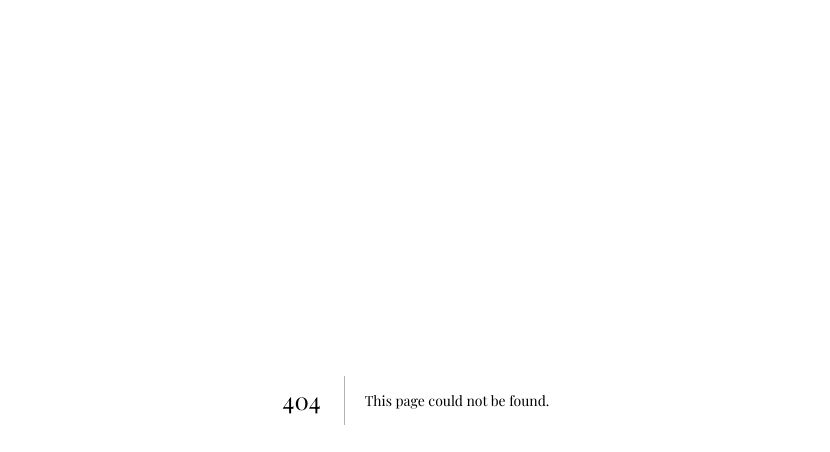
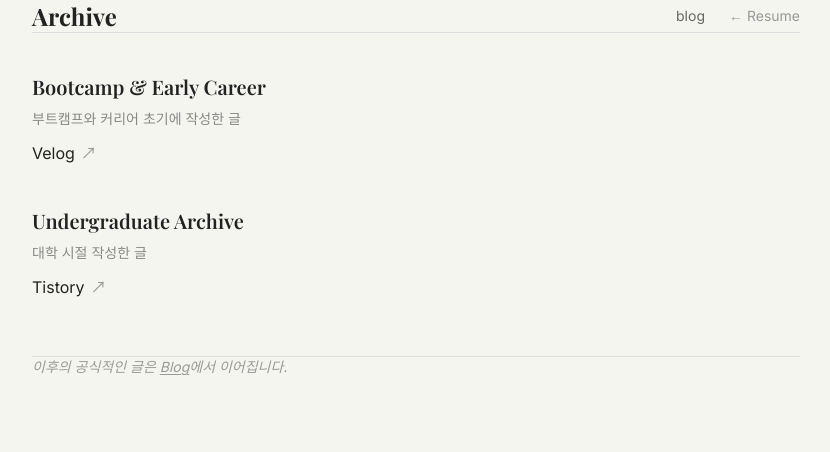
Before and after one commit to Melonisjy/resume, a Next.js app: page /archive in a window 1280 px wide. Before the commit this address had no page. Shown: the top 452 px of the page, without its empty margins (224-1054 px from the left). Built offline with nearby package versions, Linux system fonts and the light colour scheme.

Commit message:
feat: archive 페이지 생성

```diff
--- /dev/null
+++ b/app/archive/page.tsx
@@ -0,0 +1,95 @@
+import type { Metadata } from "next";
+import Link from "next/link";
+
+export const metadata: Metadata = {
+  title: "Archive — Jooyeol Lee",
+  description: "과거 블로그 플랫폼에서 작성한 글 아카이브",
+  openGraph: {
+    title: "Archive — Jooyeol Lee",
+    description: "과거 블로그 플랫폼에서 작성한 글 아카이브",
+  },
+};
+
+export default function ArchivePage() {
+  return (
+    <div className="min-h-screen bg-[#f5f5f0] dark:bg-[#0a0a0a] transition-colors duration-300">
+      <div className="mx-auto max-w-3xl px-5 py-10 md:py-16">
+        {/* Navigation */}
+        <nav className="mb-10 flex items-center justify-between border-b border-[#ddd] dark:border-[#333] pb-6 transition-colors duration-300">
+          <h1 className="font-heading text-2xl font-bold text-[#222] dark:text-[#f5f5f0] transition-colors duration-300">
+            Archive
+          </h1>
+          <div className="flex items-center gap-6 text-sm">
+            <Link
+              href="/blog"
+              className="text-[#666] dark:text-[#aaa] hover:text-[#222] dark:hover:text-[#f5f5f0] transition-colors duration-300"
+            >
+              blog
+            </Link>
+            <Link
+              href="/"
+              className="text-[#999] dark:text-[#666] hover:text-[#222] dark:hover:text-[#f5f5f0] transition-colors duration-300"
+            >
+              ← Resume
+            </Link>
+          </div>
+        </nav>
+
+        {/* Archive Content */}
+        <div className="space-y-10">
+          {/* Bootcamp & Early Career */}
+          <section>
+            <h2 className="font-heading text-xl font-semibold text-[#222] dark:text-[#f5f5f0] mb-2 transition-colors duration-300">
+              Bootcamp &amp; Early Career
+            </h2>
+            <p className="text-sm text-[#888] dark:text-[#777] mb-3 transition-colors duration-300">
+              부트캠프와 커리어 초기에 작성한 글
+            </p>
+            <a
+              href="https://velog.io/@meloncoder/posts"
+              target="_blank"
+              rel="noopener noreferrer"
+              className="inline-flex items-center gap-1.5 text-[#222] dark:text-[#f5f5f0] hover:text-[#666] dark:hover:text-[#aaa] transition-colors duration-300"
+            >
+              Velog
+              <span className="text-[#999] dark:text-[#666]">↗</span>
+            </a>
+          </section>
+
+          {/* Undergraduate Archive */}
+          <section>
+            <h2 className="font-heading text-xl font-semibold text-[#222] dark:text-[#f5f5f0] mb-2 transition-colors duration-300">
+              Undergraduate Archive
+            </h2>
+            <p className="text-sm text-[#888] dark:text-[#777] mb-3 transition-colors duration-300">
+              대학 시절 작성한 글
+            </p>
+            <a
+              href="https://tistory.com"
+              target="_blank"
+              rel="noopener noreferrer"
+              className="inline-flex items-center gap-1.5 text-[#222] dark:text-[#f5f5f0] hover:text-[#666] dark:hover:text-[#aaa] transition-colors duration-300"
+            >
+              Tistory
+              <span className="text-[#999] dark:text-[#666]">↗</span>
+            </a>
+          </section>
+        </div>
+
+        {/* Note */}
+        <div className="mt-14 pt-8 border-t border-[#ddd] dark:border-[#333] transition-colors duration-300">
+          <p className="text-sm text-[#999] dark:text-[#666] italic transition-colors duration-300">
+            이후의 공식적인 글은{" "}
+            <Link
+              href="/blog"
+              className="underline underline-offset-2 hover:text-[#222] dark:hover:text-[#f5f5f0] transition-colors duration-300"
+            >
+              Blog
+            </Link>
+            에서 이어집니다.
+          </p>
+        </div>
+      </div>
+    </div>
+  );
+}
```
